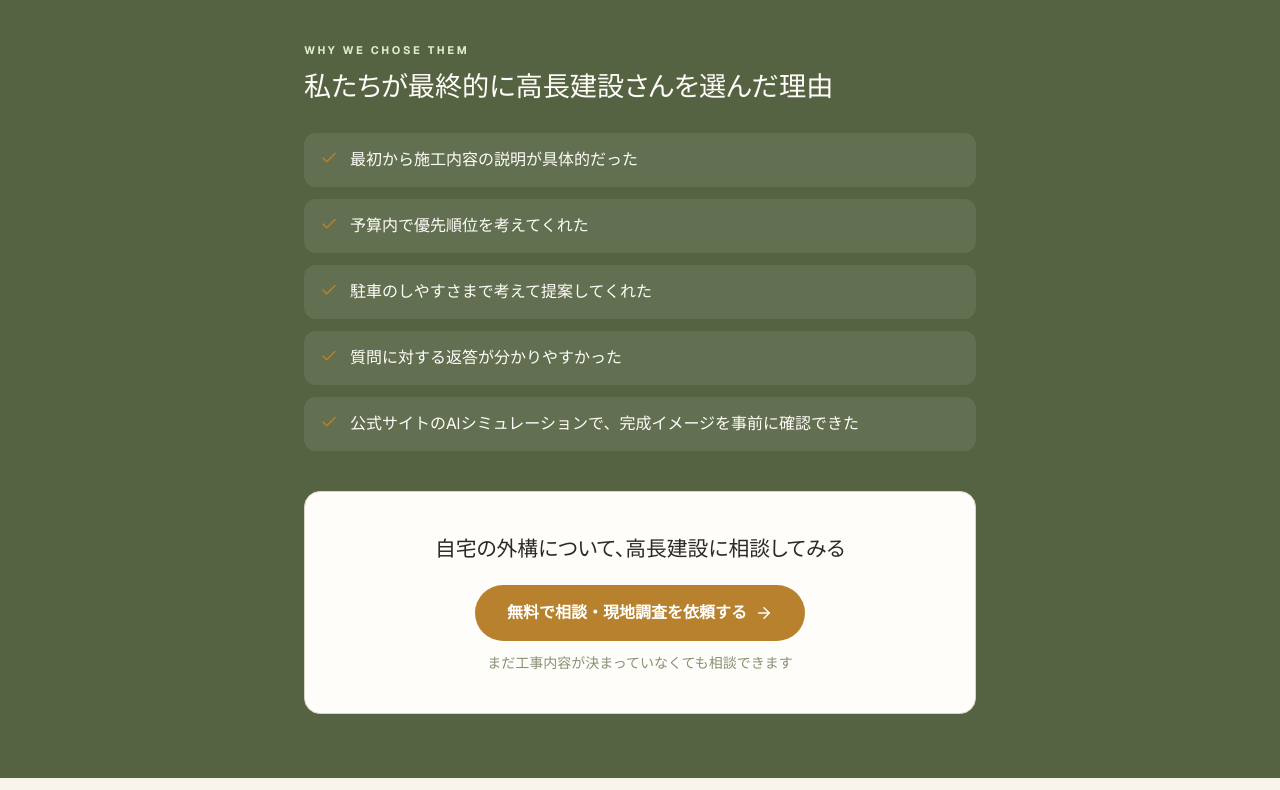
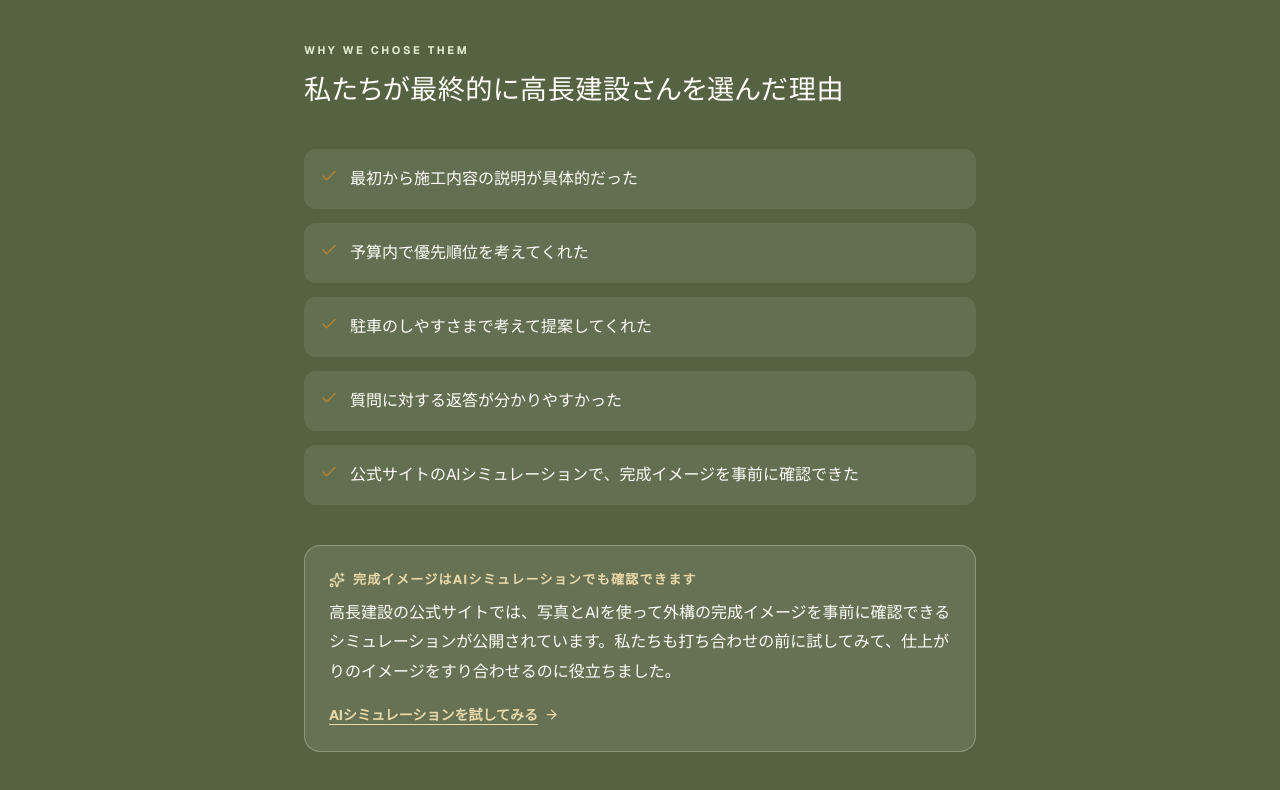
Before and after one commit to samurai0719/client-lp, a Next.js app: page /gaiko-review in a window 1280 px wide. Shown: the part 3400-4190 px from the top of the page. Built offline with nearby package versions, Linux system fonts and the light colour scheme; a web font is replaced by a local one.

Commit message:
Update ChosenReasonsSection.tsx

```diff
--- a/components/gaiko-review/ChosenReasonsSection.tsx
+++ b/components/gaiko-review/ChosenReasonsSection.tsx
@@ -10,31 +10,57 @@
     <section className="py-12 sm:py-16" style={{ backgroundColor: "#566342" }} aria-labelledby="chosen-reasons-heading">
       <ArticleContainer>
         <FadeUp>
-          <p className="mb-2 text-[11px] font-bold tracking-[0.24em] uppercase" style={{ color: "#DDEBD0" }}>
+          <p className="mb-2.5 text-[11px] font-bold tracking-[0.24em] uppercase" style={{ color: "#DDEBD0" }}>
             Why we chose them
           </p>
           <h2
             id="chosen-reasons-heading"
-            className="gr-font-serif text-balance text-[1.4rem] sm:text-[1.7rem] leading-[1.55] font-medium mb-6"
-            style={{ color: "#FFFDF9" }}
+            className="gr-font-serif text-balance text-[1.4rem] sm:text-[1.7rem] leading-[1.65] font-medium mb-7 sm:mb-9"
+            style={{ color: "#FFFDF9", letterSpacing: "0.02em" }}
           >
             {chosenReasonsContent.heading}
           </h2>
 
-          <ul className="space-y-3 mb-10">
+          <ul className="space-y-3.5 mb-10">
             {chosenReasonsContent.items.map((item) => (
               <li
                 key={item}
-                className="flex items-start gap-3 rounded-xl px-4 py-3.5"
+                className="flex items-start gap-3 rounded-xl px-4 py-4"
                 style={{ backgroundColor: "rgba(255,253,249,0.08)" }}
               >
                 <Check size={18} className="shrink-0 mt-0.5" style={{ color: "#B7812D" }} aria-hidden />
-                <span className="text-[15px] sm:text-base leading-relaxed" style={{ color: "#FFFDF9" }}>
+                <span className="text-[15px] sm:text-base leading-[1.75]" style={{ color: "#FFFDF9" }}>
                   {item}
                 </span>
               </li>
             ))}
           </ul>
+        </FadeUp>
+
+        <FadeUp className="mb-10">
+          <div
+            className="rounded-2xl border p-5 sm:p-6"
+            style={{ backgroundColor: "rgba(255,253,249,0.1)", borderColor: "rgba(255,253,249,0.25)" }}
+          >
+            <p
+              className="mb-2 flex items-center gap-2 text-[13px] font-bold tracking-[0.1em]"
+              style={{ color: "#EAD9A8" }}
+            >
+              <Sparkles size={16} aria-hidden />
+              {simulatorContent.heading}
+            </p>
+            <p className="text-[15px] sm:text-base leading-[1.85] mb-4" style={{ color: "#FFFDF9" }}>
+              {simulatorContent.body}
+            </p>
+            <Link
+              href={simulatorContent.href}
+              className="inline-flex items-center gap-1.5 text-sm font-bold underline underline-offset-4"
+              style={{ color: "#EAD9A8" }}
+            >
+              {simulatorContent.linkLabel}
+              <ArrowRight size={15} aria-hidden />
+            </Link>
+          </div>
         </FadeUp>
 
         <FadeUp>
```
